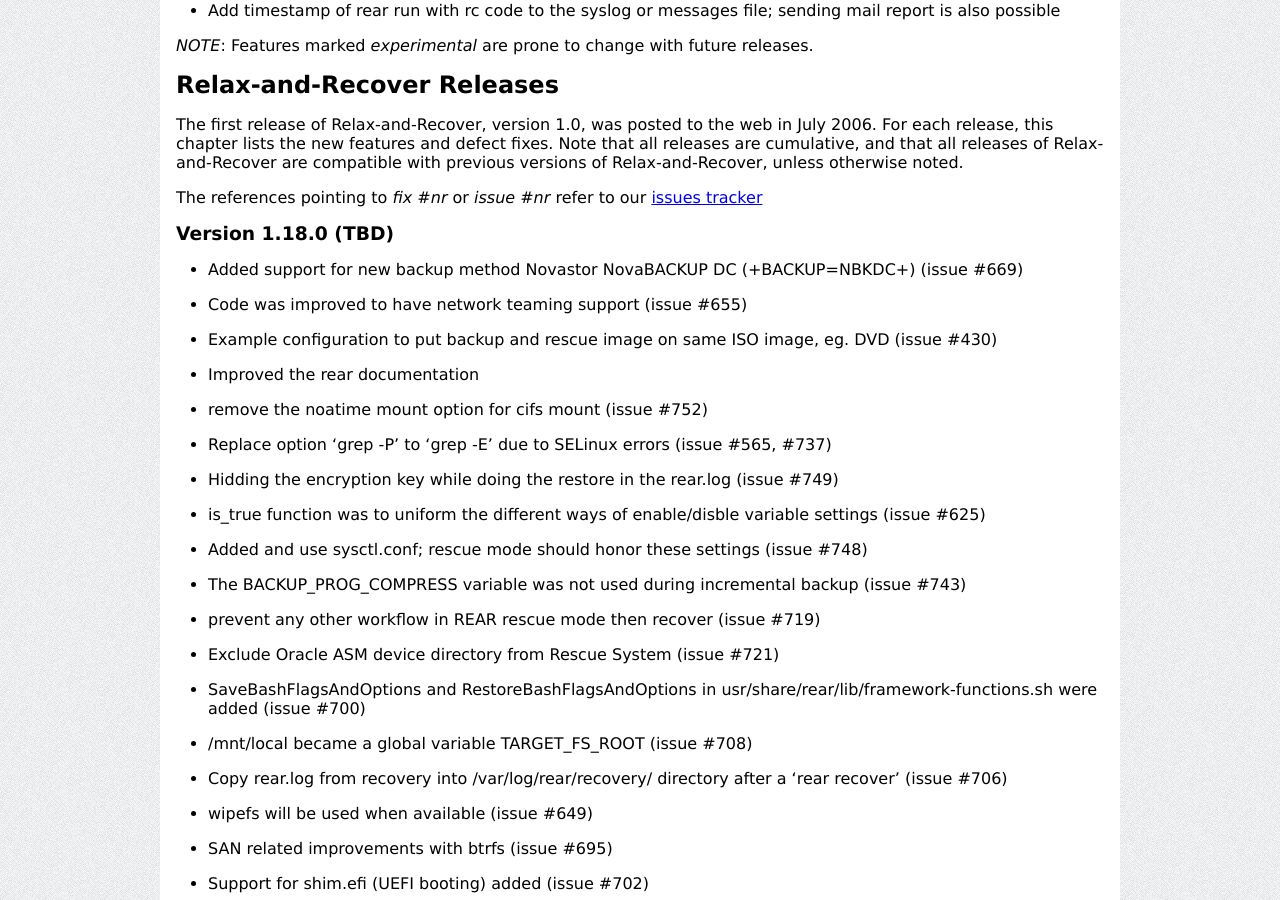
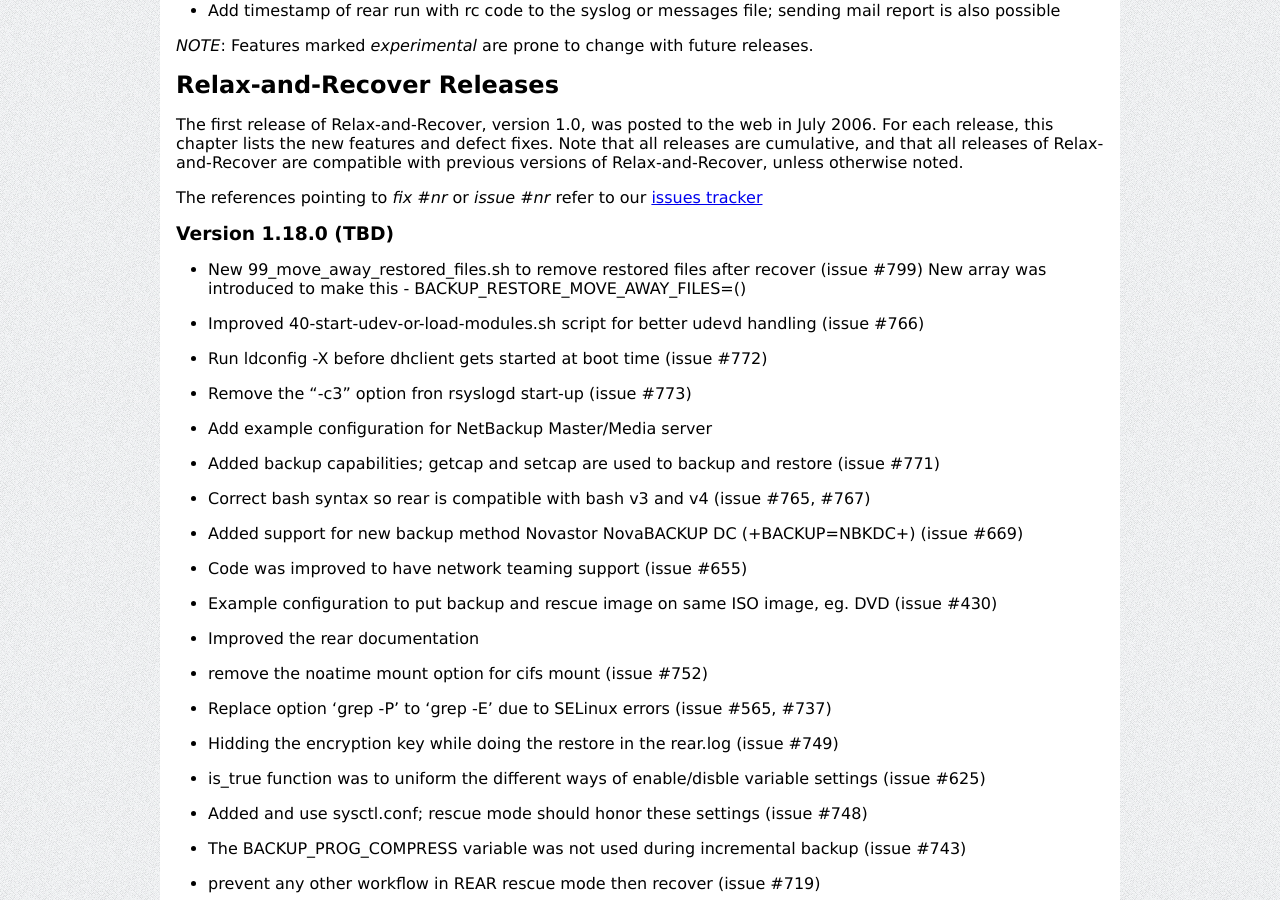
Before and after one commit to rear/rear.github.com, a Jekyll site: the page built from documentation/release-notes-1-18.md, in a window 1280 px wide and 900 px high, scrolled down 2353 px. Built offline with Jekyll 4.4.1, drawn with Linux system fonts in a browser that asks for light colours; comment, search, counter and statistics services are not loaded.

Commit message:
update release notes

```diff
--- a/documentation/release-notes-1-18.md
+++ b/documentation/release-notes-1-18.md
@@ -155,6 +155,21 @@
 
 
 ### Version 1.18.0 (TBD)
+
+* New 99_move_away_restored_files.sh to remove restored files after recover (issue #799)
+  New array was introduced to make this - BACKUP_RESTORE_MOVE_AWAY_FILES=()
+
+* Improved 40-start-udev-or-load-modules.sh script for better udevd handling (issue #766)
+
+* Run ldconfig -X before dhclient gets started at boot time (issue #772)
+
+* Remove the "-c3" option fron rsyslogd start-up (issue #773)
+
+* Add example configuration for NetBackup Master/Media server
+
+* Added backup capabilities; getcap and setcap are used to backup and restore (issue #771)
+
+* Correct bash syntax so rear is compatible with bash v3 and v4 (issue #765, #767)
 
 * Added support for new backup method Novastor NovaBACKUP DC (+BACKUP=NBKDC+) (issue #669)
 
```
